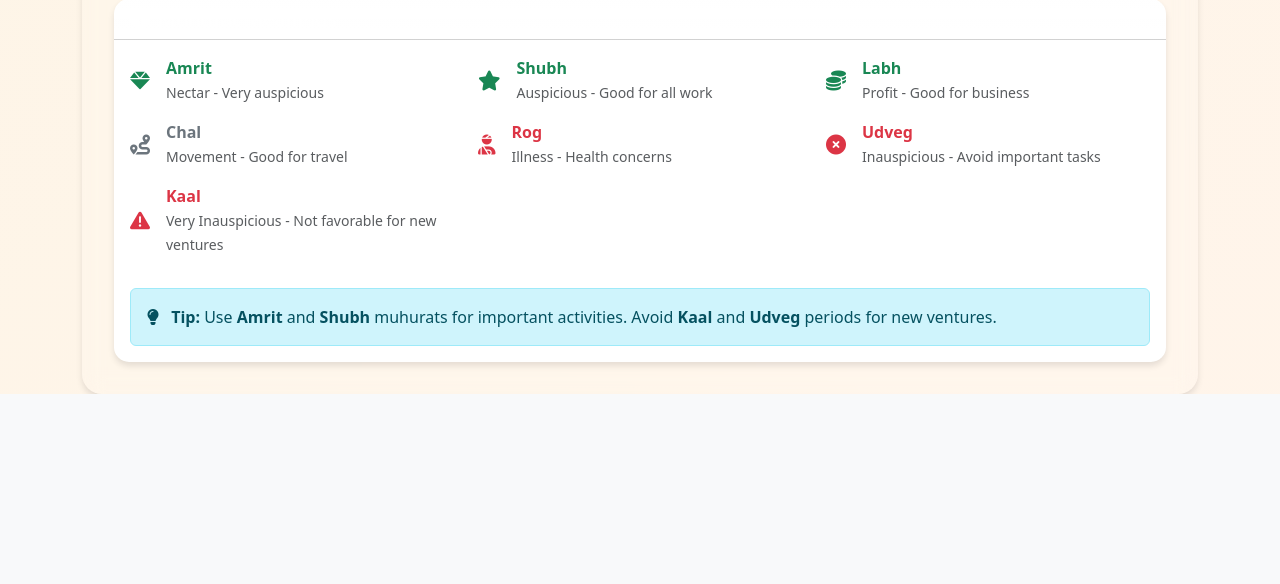
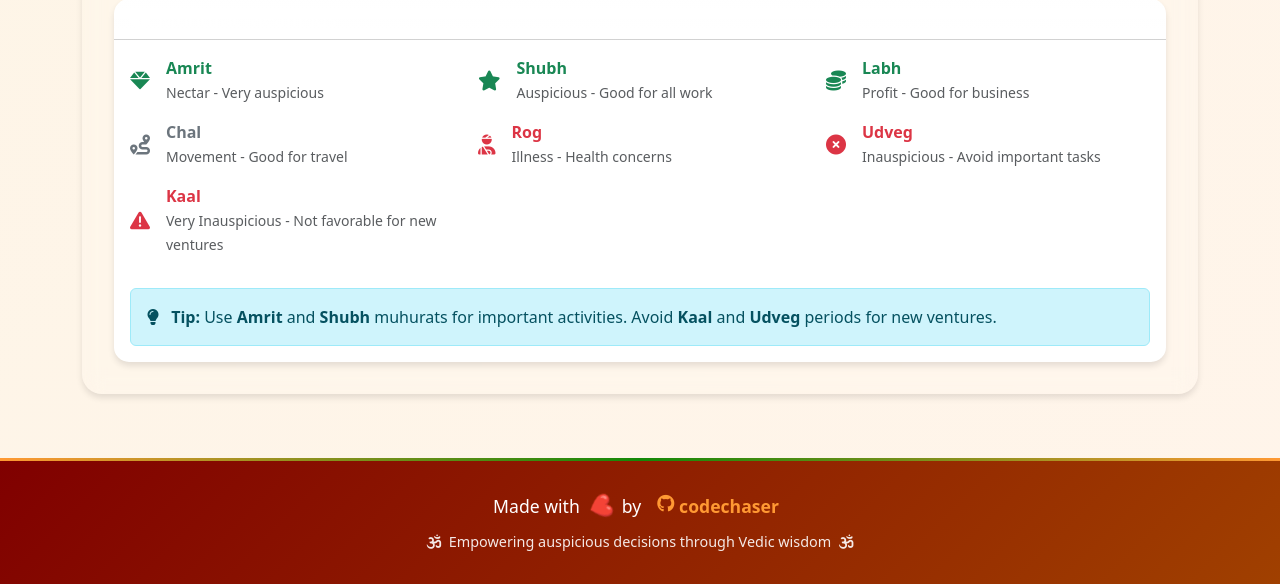
Before and after one commit to code-chaser/chaughadiya-api, a Flask app: page / in a window 1280 px wide. Shown: the part 928-1512 px from the top of the page. Before the commit the page ends 1322 px from the top, so only its background shows below. Run offline with Flask 3, Linux system fonts and the light colour scheme.

Commit message:
Add footer to home page

```diff
--- a/templates/static/home.html
+++ b/templates/static/home.html
@@ -252,6 +252,88 @@
         @keyframes pulse {
             0%, 100% { transform: scale(1); }
             50% { transform: scale(1.05); }
+        }
+
+        /* Footer Styles */
+        .creative-footer {
+            background: linear-gradient(135deg, var(--secondary-color) 0%, #a04000 100%);
+            color: white;
+            padding: 2rem 0;
+            margin-top: 4rem;
+            position: relative;
+            overflow: hidden;
+        }
+
+        .creative-footer::before {
+            content: '';
+            position: absolute;
+            top: 0;
+            left: 0;
+            right: 0;
+            height: 3px;
+            background: linear-gradient(90deg, var(--primary-color), var(--accent-color), var(--primary-color));
+        }
+
+        .footer-content {
+            text-align: center;
+            position: relative;
+            z-index: 1;
+        }
+
+        .footer-text {
+            font-size: 1.1rem;
+            font-weight: 500;
+            margin-bottom: 0.5rem;
+            display: flex;
+            align-items: center;
+            justify-content: center;
+            gap: 0.5rem;
+            flex-wrap: wrap;
+        }
+
+        .footer-link {
+            color: var(--primary-color);
+            text-decoration: none;
+            font-weight: 700;
+            transition: all 0.3s ease;
+            display: inline-flex;
+            align-items: center;
+            gap: 0.3rem;
+            padding: 0.2rem 0.5rem;
+            border-radius: 5px;
+        }
+
+        .footer-link:hover {
+            color: white;
+            background: var(--primary-color);
+            transform: translateY(-2px);
+            box-shadow: 0 4px 10px rgba(255, 153, 51, 0.4);
+        }
+
+        .footer-icon {
+            animation: bounce 2s ease-in-out infinite;
+        }
+
+        @keyframes bounce {
+            0%, 100% { transform: translateY(0); }
+            50% { transform: translateY(-5px); }
+        }
+
+        .footer-emoji {
+            font-size: 1.3rem;
+            animation: rotate 3s linear infinite;
+            display: inline-block;
+        }
+
+        @keyframes rotate {
+            0% { transform: rotate(0deg); }
+            100% { transform: rotate(360deg); }
+        }
+
+        .footer-subtext {
+            font-size: 0.9rem;
+            opacity: 0.9;
+            margin-top: 0.5rem;
         }
 
         /* Mobile Responsiveness */
@@ -1144,6 +1226,26 @@
         </div>
     </div>
 
+    <!-- Creative Footer -->
+    <footer class="creative-footer">
+        <div class="container">
+            <div class="footer-content">
+                <div class="footer-text">
+                    <span>Made with</span>
+                    <span class="footer-emoji">❤️</span>
+                    <span>by</span>
+                    <a href="https://github.com/code-chaser" target="_blank" rel="noopener noreferrer" class="footer-link">
+                        <i class="fab fa-github footer-icon"></i>
+                        <span>codechaser</span>
+                    </a>
+                </div>
+                <div class="footer-subtext">
+                    <i class="fas fa-om me-1"></i> Empowering auspicious decisions through Vedic wisdom <i class="fas fa-om ms-1"></i>
+                </div>
+            </div>
+        </div>
+    </footer>
+
     <!-- Font Awesome for icons -->
     <link rel="stylesheet" href="https://cdnjs.cloudflare.com/ajax/libs/font-awesome/6.0.0/css/all.min.css">
 
```
